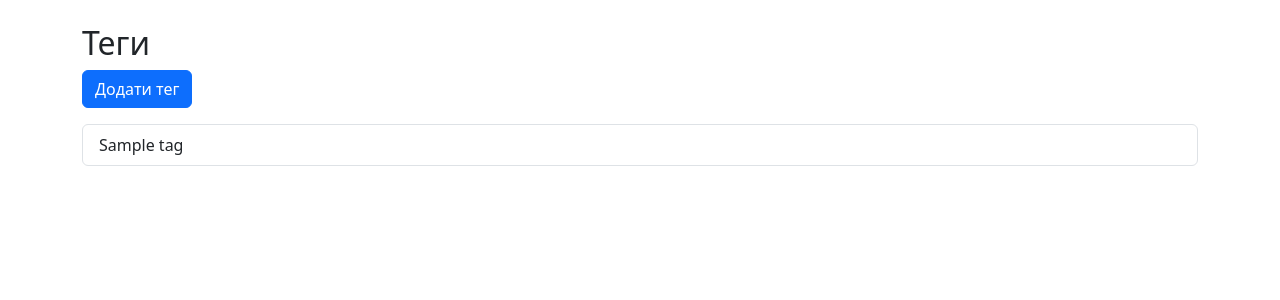
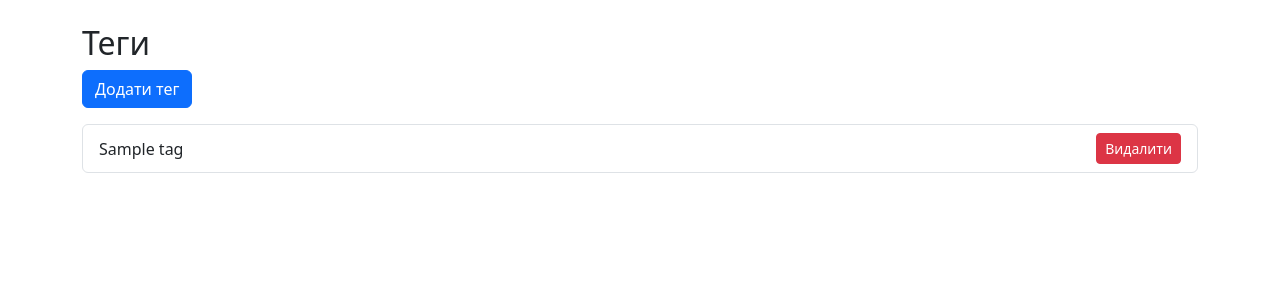
Before and after one commit to Yuliia-Vogel/Python-WEB_team-project_deploy, a Django app: page /notes/tags/ in a window 1280 px wide. Shown: the part 56-356 px from the top of the page. Run offline with Django 5.2, Linux system fonts and the light colour scheme; tables that the repository leaves empty hold one stand-in row (values such as "Sample post").

Commit message:
Add a button for delete tags

```diff
--- a/src/notes/templates/notes/tag_list.html
+++ b/src/notes/templates/notes/tag_list.html
@@ -5,7 +5,10 @@
   <a href="{% url 'tag-create' %}" class="btn btn-primary">Додати тег</a>
   <ul class="list-group mt-3">
     {% for tag in tags %}
-      <li class="list-group-item">{{ tag.name }}</li>
+      <li class="list-group-item d-flex justify-content-between align-items-center">
+        {{ tag.name }}
+        <a href="{% url 'tag-delete' tag.pk %}" class="btn btn-danger btn-sm">Видалити</a>
+      </li>
     {% empty %}
       <li class="list-group-item">Немає тегів.</li>
     {% endfor %}
```
